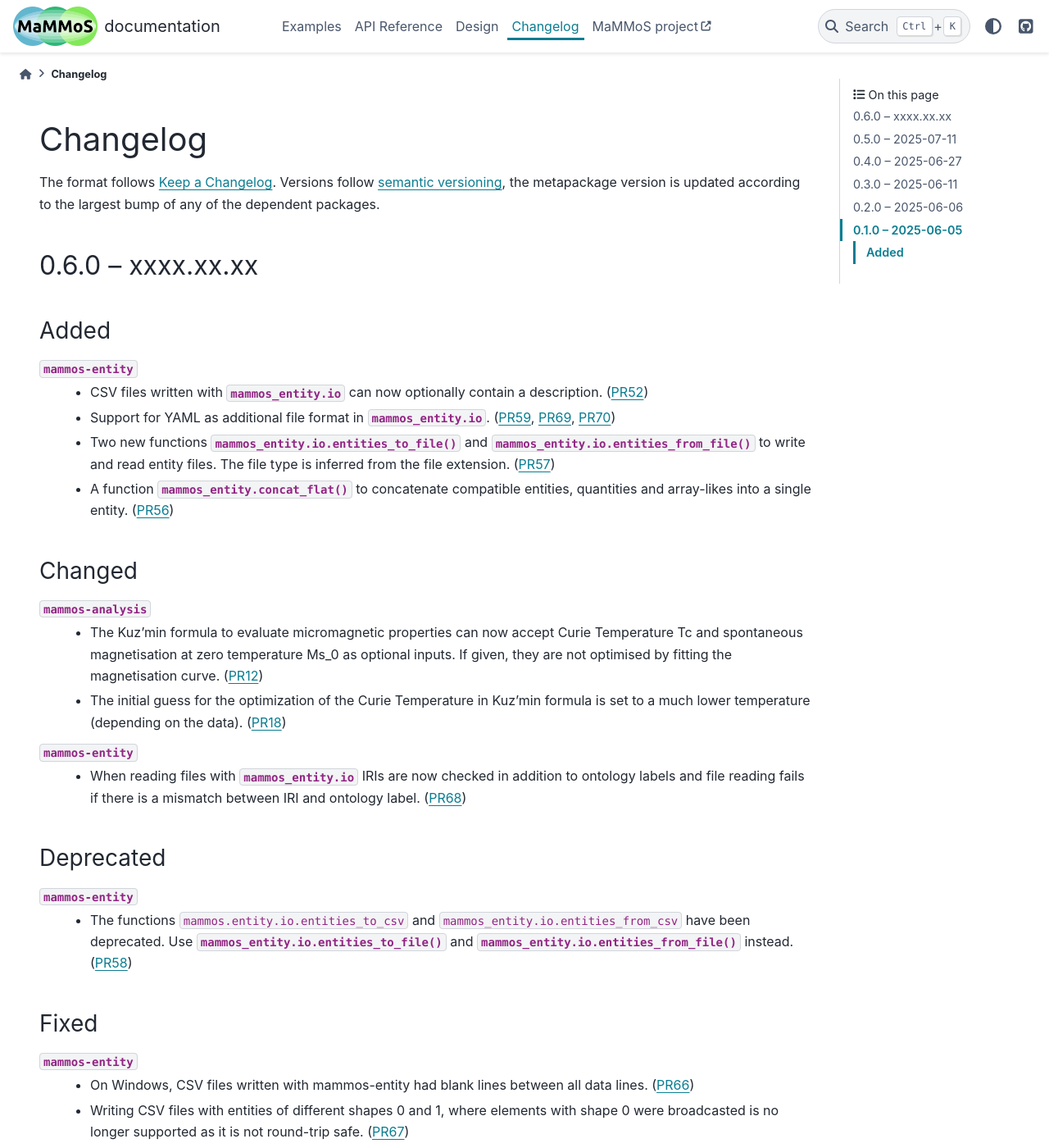
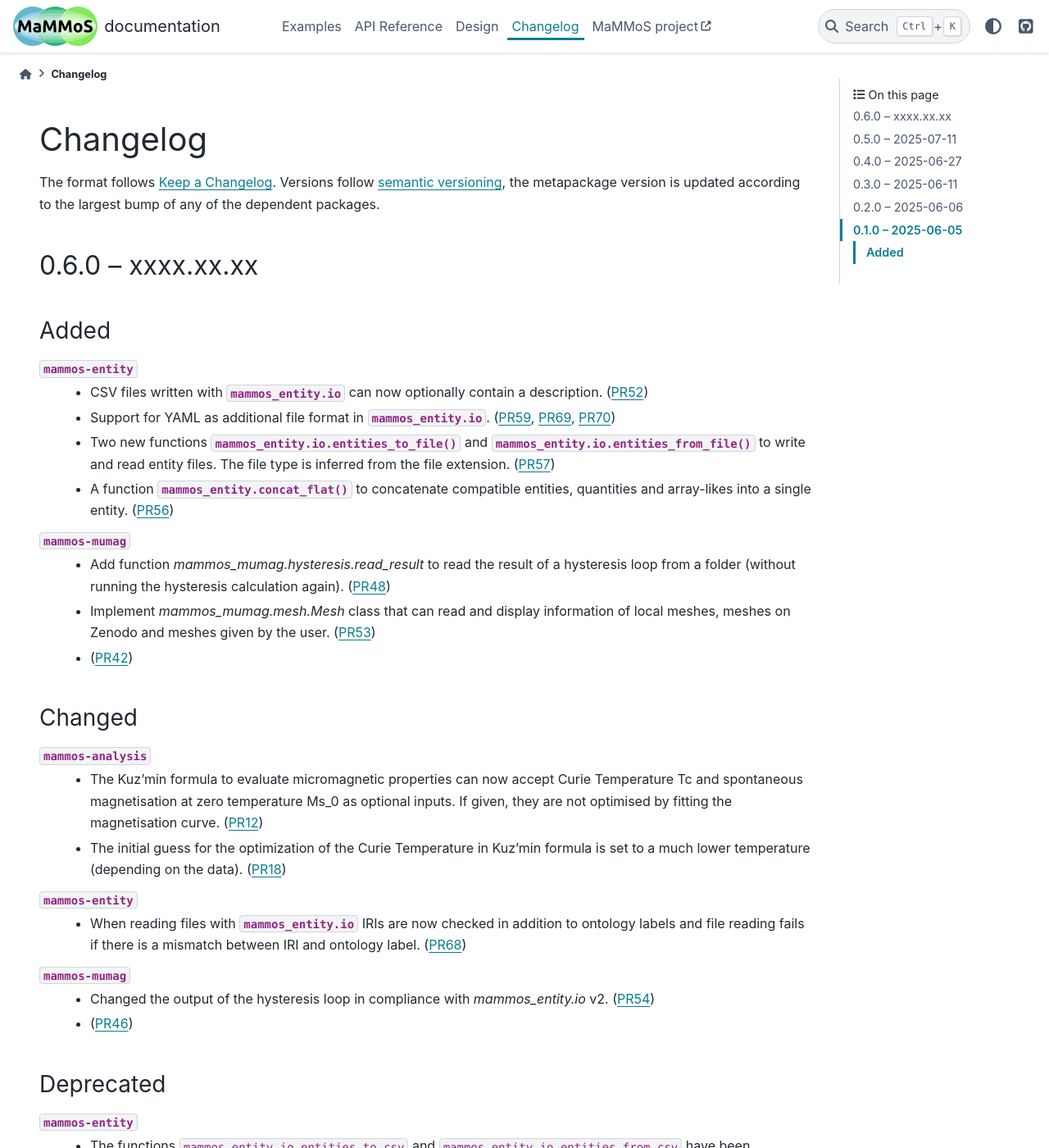
Before and after one commit to MaMMoS-project/mammos, a Sphinx documentation site: the page built from docs/source/changelog.rst, in a window 1280 px wide and 1400 px high. Shown: the whole window at 82% size. Built offline with Sphinx 7.4.7 and the PyData theme 0.15.4, drawn with Linux system fonts in a browser that asks for light colours; pages that are not in the unit, such as notebooks, are missing from menus; the version number is read from the project's files by our own code.

Commit message:
add mumag proposed changes before release

```diff
--- a/docs/source/changelog.rst
+++ b/docs/source/changelog.rst
@@ -27,6 +27,10 @@ Added
   - A function :py:func:`mammos_entity.concat_flat` to concatenate compatible
     entities, quantities and array-likes into a single entity. (`PR56
     <https://github.com/MaMMoS-project/mammos-entity/pull/56>`__)
+``mammos-mumag``
+  - Add function `mammos_mumag.hysteresis.read_result` to read the result of a hysteresis loop from a folder (without running the hysteresis calculation again). (`PR48 <https://github.com/MaMMoS-project/mammos-mumag/pull/48>`__)
+  - Implement `mammos_mumag.mesh.Mesh` class that can read and display information of local meshes, meshes on Zenodo and meshes given by the user. (`PR53 <https://github.com/MaMMoS-project/mammos-mumag/pull/53>`__)
+  - (`PR42 <https://github.com/MaMMoS-project/mammos-mumag/pull/42>`__)
 
 Changed
 -------
@@ -40,12 +44,14 @@ Changed
   - The initial guess for the optimization of the Curie Temperature in Kuz'min
     formula is set to a much lower temperature (depending on the data). (`PR18
     <https://github.com/MaMMoS-project/mammos-analysis/pull/18>`__)
-
 ``mammos-entity``
   - When reading files with :py:mod:`mammos_entity.io` IRIs are now checked in
     addition to ontology labels and file reading fails if there is a mismatch
     between IRI and ontology label. (`PR68
     <https://github.com/MaMMoS-project/mammos-entity/pull/68>`__)
+``mammos-mumag``
+  - Changed the output of the hysteresis loop in compliance with `mammos_entity.io` v2. (`PR54 <https://github.com/MaMMoS-project/mammos-mumag/pull/54>`__)
+  - (`PR46 <https://github.com/MaMMoS-project/mammos-mumag/pull/46>`__)
 
 Deprecated
 ----------
@@ -67,7 +73,6 @@ Fixed
   - Writing CSV files with entities of different shapes 0 and 1, where elements
     with shape 0 were broadcasted is no longer supported as it is not round-trip
     safe. (`PR67 <https://github.com/MaMMoS-project/mammos-entity/pull/67>`__)
-
 ``mammos-mumag``
   - Fixed the default values of the :py:class:`~mammos_mumag.materials.MaterialDomain` class (`PR41
     <https://github.com/MaMMoS-project/mammos-mumag/pull/41>`__)
```
